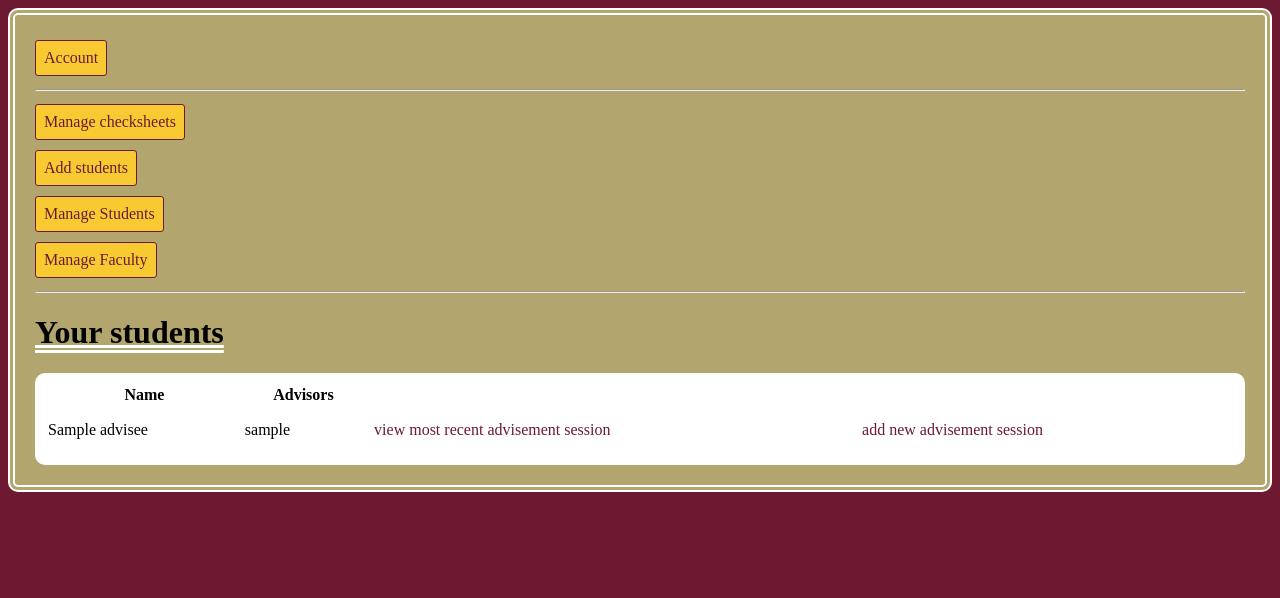
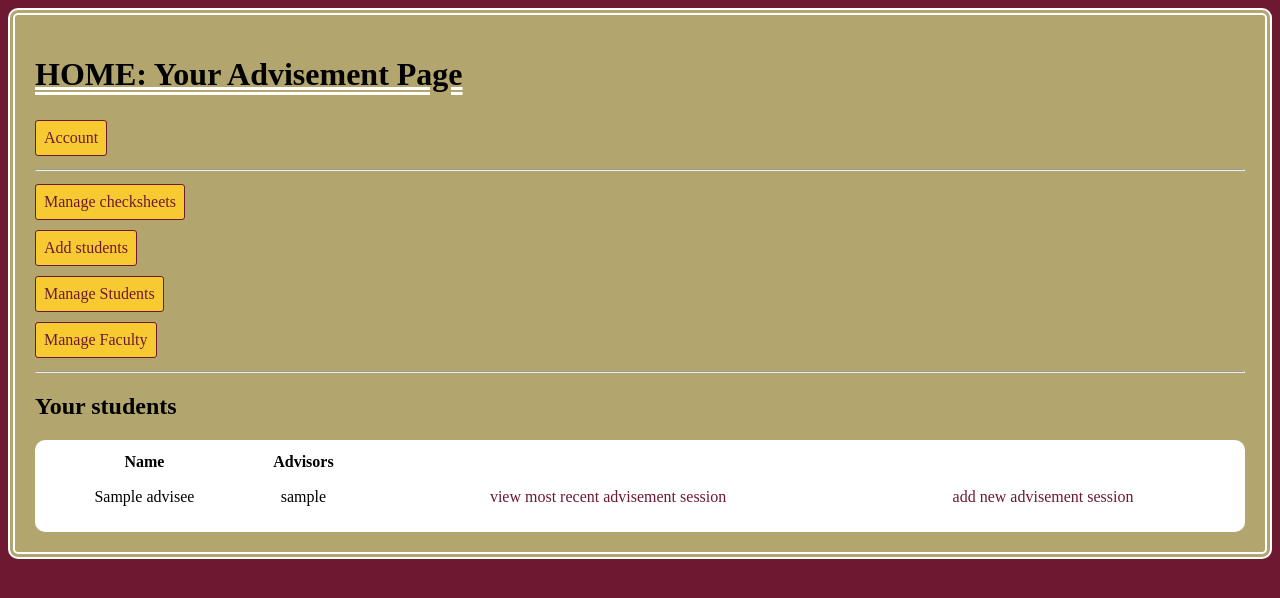
Before and after one commit to Antelling/KFSA-prototype, a Django app: page /advisement/ in a window 1280 px wide. Shown: the top 598 px of the page. Run offline with Django 3.2, Linux system fonts and the light colour scheme; a user stored in the database is signed in; tables that the repository leaves empty hold one stand-in row (values such as "Sample post").

Commit message:
Changes for headings

```diff
--- a/advisement/templates/advisement/adv_home.html
+++ b/advisement/templates/advisement/adv_home.html
@@ -5,7 +5,8 @@
 {% block content %}
 
     <div>
-        <a href="{% url 'home' %}">Account</a>
+	    <h1>HOME: Your Advisement Page</h1>
+	    <a href="{% url 'home' %}">Account</a>
     </div>
 
     <hr>
@@ -37,7 +38,7 @@
     <hr>
 
     {%  if faculty.can_advise %}
-        <h1>Your students</h1>
+        <h2>Your students</h2>
 
         <table class="students">
             <tr>
@@ -47,7 +48,7 @@
                 <th></th>
             </tr>
             {% for pair in student_adv_pairs %}
-                <tr>
+                <tr align = "center">
                     <td>{{ pair.0.name }}</td>
                     <td>{{ pair.2}}</td>
                     <td>
--- a/advisement/templates/advisement/checksheet_listing.html
+++ b/advisement/templates/advisement/checksheet_listing.html
@@ -45,6 +45,7 @@
 {% endblock %}
 
 {% block content %}
+    <h1>Checksheets</h1>
     <div id="checksheets">
         {% for checksheet in checksheets %}
             <div class="cslink">
```
Also changed, not shown: templates/registration/login.html (line endings or trailing spaces).
